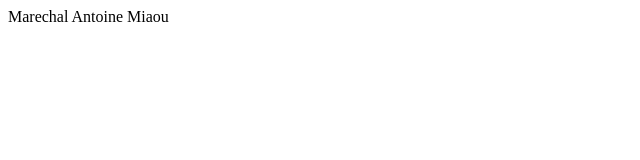
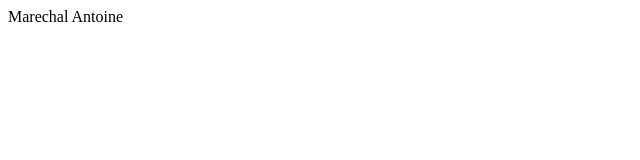
Before and after one commit to Ollopic/siteperso, a plain HTML site: page website/index.html in a window 1280 px wide. Shown: the full height of the page, 0-640 px from the left. Drawn offline with Linux system fonts and the light colour scheme.

```diff
--- a/website/index.html
+++ b/website/index.html
@@ -1,6 +1,6 @@
 <!DOCTYPE html>
 <html lang="fr">
   <body>
-    Marechal Antoine Miaou
+    Marechal Antoine
   </body>
 </html>
```
Also changed, not shown: 1 other file.
